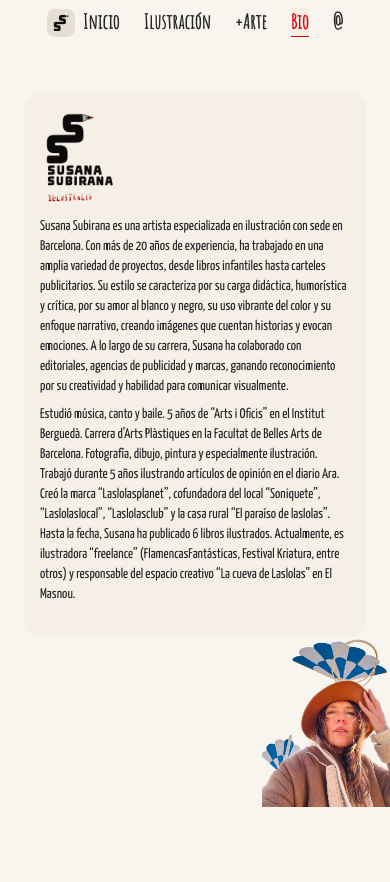
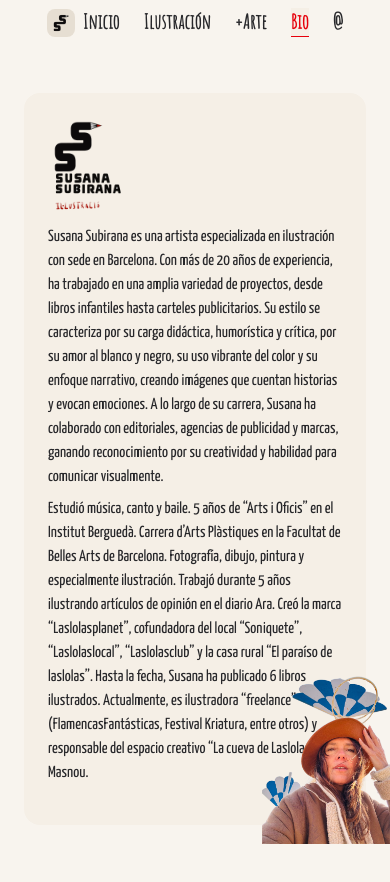
Before and after one commit to dabocher/su_portfolio, a Next.js app: page /bio in a window 390 px wide. Shown: the top 882 px of the page. Built offline with nearby package versions, Linux system fonts and the light colour scheme.

Commit message:
Increase font size on bios page on mobil

```diff
--- a/app/bio/page.tsx
+++ b/app/bio/page.tsx
@@ -2,7 +2,7 @@ import Image from "next/image";
 const Bio = () => {
   return (
     <div className="relative min-h-screen flex flex-col">
-      <main className="bg-[#f5efe6] rounded-2xl flex flex-col gap-2 mx-6 sm:mx-8 p-4  text-sm sm:text-lg font-yanone text-zinc-800">
+      <main className="bg-[#f5efe6] rounded-2xl flex flex-col gap-2 mx-6 sm:mx-8 p-6 md:p-8 text-md sm:text-lg font-yanone text-zinc-800">
         <div>
           <Image
             src="/images/bio/sulogotexto.webp"
```
